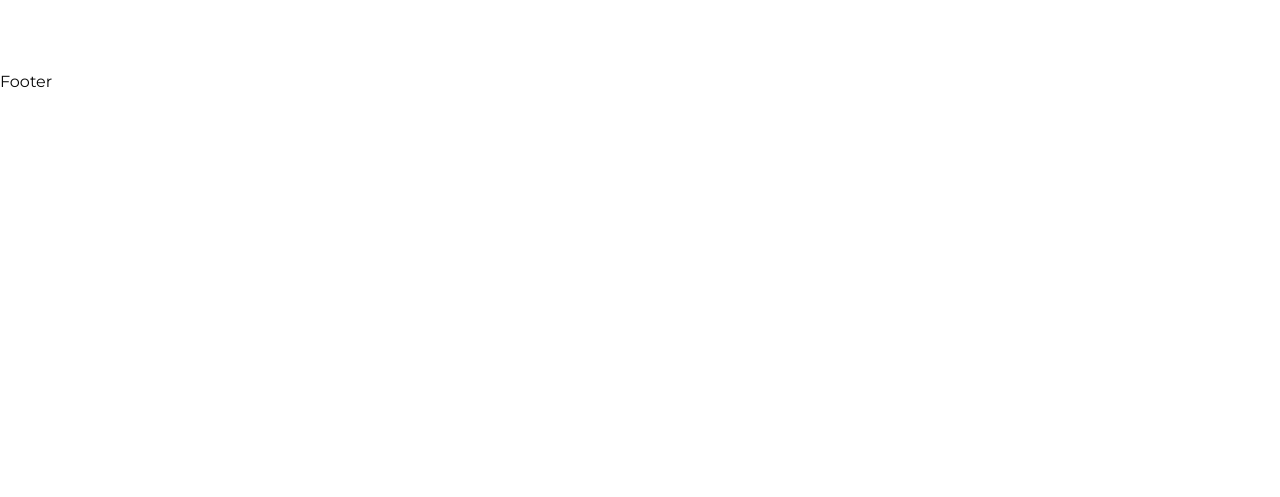
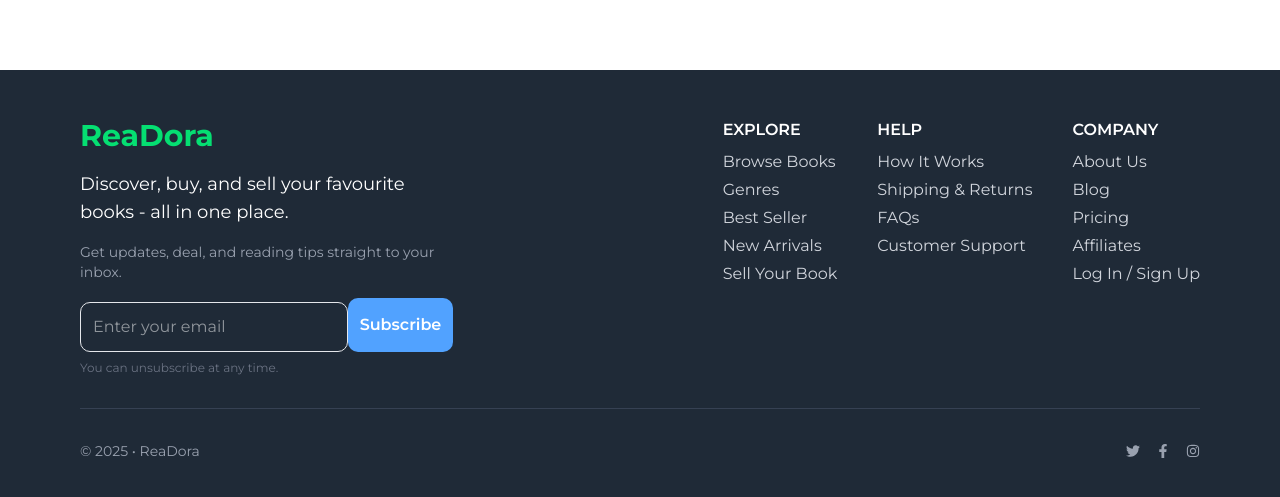
Before and after one commit to MostakemHossain/Redora-A-Magical-Book-Web-App, a React (Vite) app in the folder frontend/: page / in a window 1280 px wide. Shown: the part 917-1414 px from the top of the page. Before the commit the page ends 1011 px from the top, so only its background shows below. Built offline with nearby package versions, Linux system fonts and the light colour scheme.

Commit message:
footer created

```diff
--- a/frontend/src/components/Footer.jsx
+++ b/frontend/src/components/Footer.jsx
@@ -1,9 +1,78 @@
 import React from 'react'
+import {FaTwitter,FaFacebookF,FaInstagram} from 'react-icons/fa';
 
-const Footer = () => {
-  return (
-    <div>Footer</div>
-  )
+export default function Footer(){
+  return(
+    <footer className='bg-[#1F2A37] text-white px-6 md:px-20 py-12'>
+      <div className="flex flex-col md:flex-row md:justify-between gap-10">
+        <div className='md:w-1/3'>
+         <h1 className='text-3xl font-bold mb-2'>
+          <span className='text-green-400'>ReaDora</span>
+         </h1>
+         <p className='text-lg mt-4'>Discover, buy, and sell your favourite books - all in one place.</p>
+         <p className='text-sm text-gray-400 mt-4'>Get updates, deal, and reading tips straight to your inbox.</p>
+         <div className='mt-4 flex'>
+          <input type="email" placeholder='Enter your email'
+                 className='w-full mt-1 p-3 border border-gray-200 rounded-lg focus:outline-none focus:ring-2 focus:ring-white-400'/>
+          <button className='bg-blue-400 text-white px-3 py-1 rounded-lg font-semibold'>Subscribe</button>
+          </div>
+          <p className="text-xs text-gray-500 mt-2">You can unsubscribe at any time.</p>
+          </div>
+
+
+
+         <div className='flex flex-wrap gap-10'>
+          <div>
+            <h3 className='uppercase font-semibold mb-2'>Explore</h3>
+            <ul className='text-gray-300 space-y-1'>
+              <li>Browse Books</li>
+              <li>Genres</li>
+              <li>Best Seller</li>
+              <li>New Arrivals</li>
+              <li>Sell Your Book</li>
+            </ul>
+          </div>
+
+           <div>
+            <h3 className="uppercase font-semibold mb-2">Help</h3>
+            <ul className="text-gray-300 space-y-1">
+              <li>How It Works</li>
+              <li>Shipping & Returns</li>
+              <li>FAQs</li>
+              <li>Customer Support</li>
+            </ul>
+            </div>
+
+          <div>
+            <h3 className='uppercase font-semibold mb-2'>Company</h3>
+            <ul className='text-gray-300 space-y-1'>
+              <li>About Us</li>
+              <li>Blog</li>
+              <li>Pricing</li>
+              <li>Affiliates</li>
+              <li>Log In / Sign Up</li>
+
+            </ul>
+          </div>
+         </div>
+
+          </div>
+          <hr className='border-gray-700 my-8'/>
+
+
+
+         <div className='flex flex-col md:flex-row justify-between items-center text-sm text-gray-400'>
+          <p>© 2025 • ReaDora</p>
+          <div className='flex gap-4 mt-4 md:mt-0'>
+            <FaTwitter className='hover:text-white cursor-pointer'/>
+            <FaFacebookF className='hover:text-white cursor-pointer'/>
+            <FaInstagram className='hover:text-white cursor-pointer'/>
+
+
+         </div>
+
+        </div>
+
+    </footer>
+  );
 }
-
-export default Footer
```
